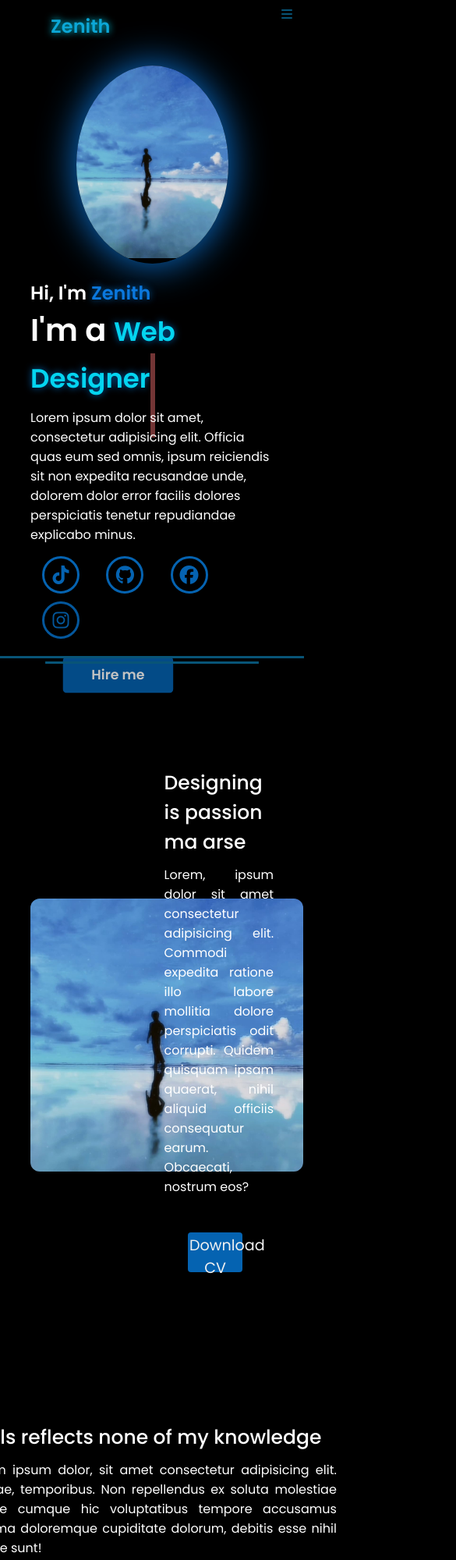
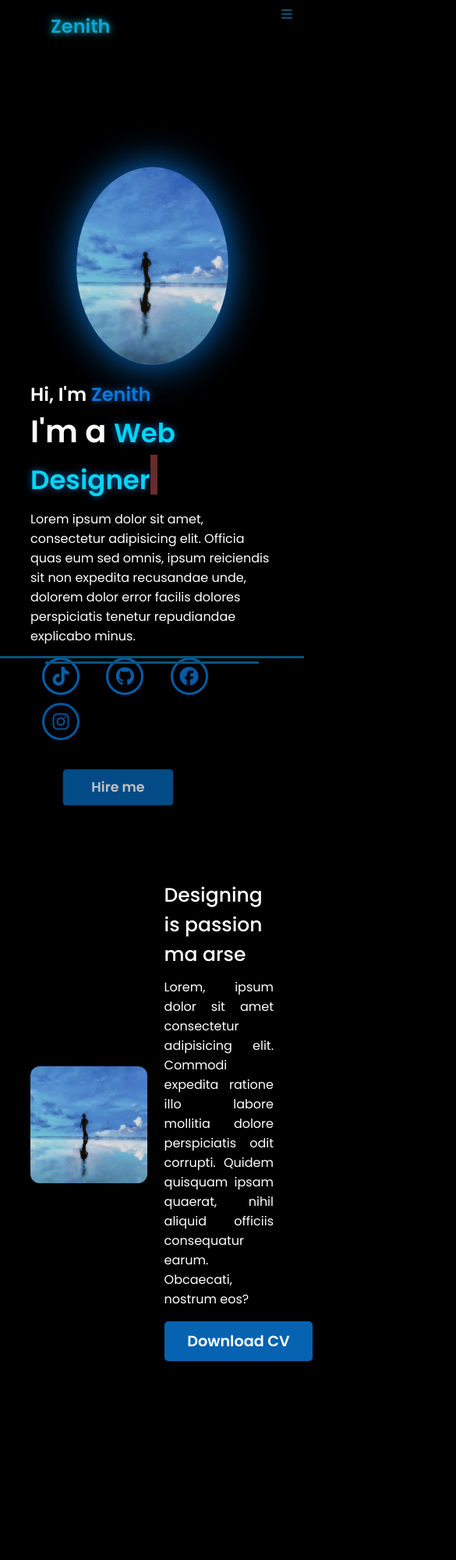
Before and after one commit to nzjealousy/portfolio, a plain HTML site: page index.html in a window 390 px wide. Shown: the top 2000 px of the page at 78% size, 585 px wide, since content can reach past the window. Drawn offline with nearby package versions, Linux system fonts and the light colour scheme.

Commit message:
Update style.css

```diff
--- a/style.css
+++ b/style.css
@@ -166,26 +166,32 @@ nav {
 
 section {
     width: 100%;
-    min-height: 90vh;
+    min-height: 95vh;
 }
 
 section .main-container {
     display: flex;
     justify-content: space-between;
-    padding-left: 100px;
+    padding-left: 150px;
     align-items: center;
+    margin-top: 100px;
 }
 
 .main-container .image{
-    width: 500px;
-    height: 80vh;
+    width: 300px;
+    height: 50vh;
     border-radius: 100%;
     overflow: hidden;
     box-shadow: 0 0 50px #0b78dd;
+    position: relative;
+
+
 }
 .main-container .image img {
     width: 100%;
     height: 100%;
+    object-fit: cover ;
+
 }
 .main-container .image:hover{
     animation: animate 1.5s ease-in-out infinite;
@@ -238,15 +244,13 @@ section .main-container {
     position: relative;
 }
 
-
-
 .typewriter span::after {
     content: "";
     background-color: black;
     position: absolute;
     white-space: nowrap;
     width: calc(100% + 15px);
-    height: 100%;
+    height: 50%;
     border-right: 3px solid #161616;
     left: -8;
     animation: words 1s steps(1), cursor 0.6s infinite;
@@ -255,12 +259,14 @@ section .main-container {
 /*typing effect*/
 @keyframes cursor {
     from{
-        width: 0%;
+        width: 1%;
+        border-right: 9px solid transparent;
     }
 
     to {
         width: 1%;
         border-right: 9px solid #b74b4b;
+        height: 50px;
     }
 
 
@@ -371,8 +377,8 @@ section .title span::after {
 }
 
 .about .left img {
-    height: 350px;
-    width: 350px;
+    height: 550px;
+    width: 550px;
     object-fit: cover;
     border-radius: 12px;
 }
@@ -398,16 +404,17 @@ section .button {
 }
 
 section .button button {
+    width: 50%;
+    height: 6vh;
+    margin: 0px;
+    background-color: #0563b1;
+    color: white;
+    border: none;
     outline: none;
-    pad: 8px 16px;
-    border-radius: 4px;
-    font-size: 25px auto;
-    font-weight: 400;
-    background: #0563b1;
-    color: #f1f1f1;
-    border: 2px solid transparent;
-    cursor: pointer;
-    transition: all 0.4s ease;
+    font-size: 120%;
+    font-weight: 700;
+    border-radius: 5px;
+    transition: 0.2s linear;
 }
 section .button button:hover{
     border-color: #0563b1;
@@ -426,7 +433,7 @@ section .button button:hover{
     align-items: center;
 }
 .skills-details .text{
-    width: 50%;
+    width: 40%;
 }
 .skills-details p{
     color: white;
@@ -454,7 +461,7 @@ section .button button:hover{
     width: 45%;
     display: flex;
     flex-wrap: wrap;
-    margin-top: 30vh;
+    margin-top: 10vh;
     justify-content: space-between;
 
 }
@@ -596,8 +603,9 @@ footer .text span a:hover{
     justify-content: center;
     width: 100%;
 }
+
 .about-details .right{
-    width: 90%;
+    width: 100ox;
     margin: 40px 0;
 }
 .services .boxes .box{
@@ -609,11 +617,13 @@ footer .text span a:hover{
 @media (max-width:900px) {
 
 .about .left img{
-    height: 350px;
-    width: 350px;
+    height: 150px;
+    width: 150px;
     }
 }
-
+   section .button {
+       width: 45vh;
+   }
 @media (max-width:968px) {
     nav .logo{
         position: absolute;
@@ -642,14 +652,15 @@ footer .text span a:hover{
         width: 80%;
     }
     .social-links i{
-        width: 2.5rem;
-        height: 2.5rem;
-        font-size: 1.5rem;
+        width: 0.5rem;
+        height: 0.5rem;
+        font-size: 0.5rem;
     }
     .main-container .image{
         z-index: -1;
         width: 50%;
-        height: 60%;
+        height: 30vh;
+        margin-top: 30px;
     }
     .skills .skills-details{
         align-items: center;
@@ -657,14 +668,21 @@ footer .text span a:hover{
         flex-direction: column;
     }
     .skills-details .text{
-        width: 100%;
-        margin-bottom: 50px;
+        width: 45vh;
+        margin-bottom: 0px;
+    }
+    .skills-details .text {
+        margin-left: 0;
+    }
+    .skills .experience {
+        margin-left: 50vh;
     }
     .skills-details .boxes{
-        justify-content: center;
-        align-items: center;
-        width: 100%;
+    width: calc(100% / 2 + 200px);
+        max-width: 50px 0;
+
     }
+
     .services .boxes .box{
         margin: 20px 0;
         width: 100%;
@@ -678,17 +696,17 @@ footer .text span a:hover{
 @media (max-width:500px) {
     main-container .image{
         width: 50%;
-        height: 60%;
-        margin-bottom: 0px;
+        height: 30vh;
+        margin-top: 100px;
     }
     .main-container .content{
         width: 80%;
+        height: 50%;
     }
-    .main-container button{
-        margin-top: 15px;
-    }
+
     .skills-details .boxes .per{
         font-size: 50px;
         color: #0563b1;
     }
+
 }
```
